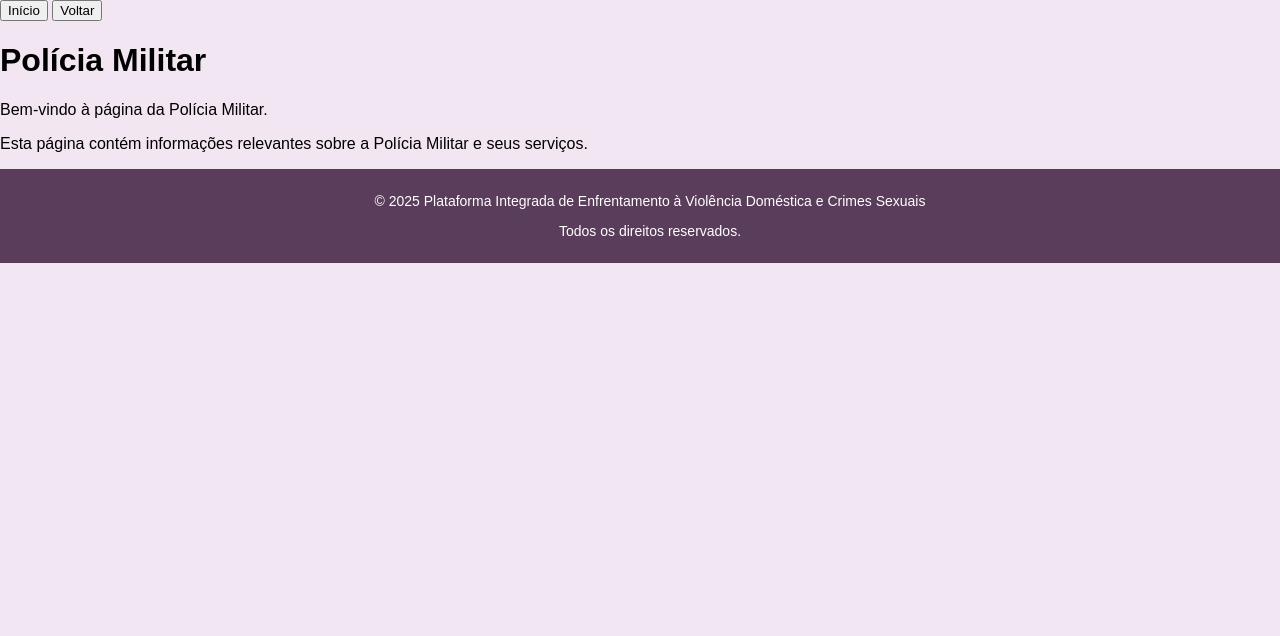
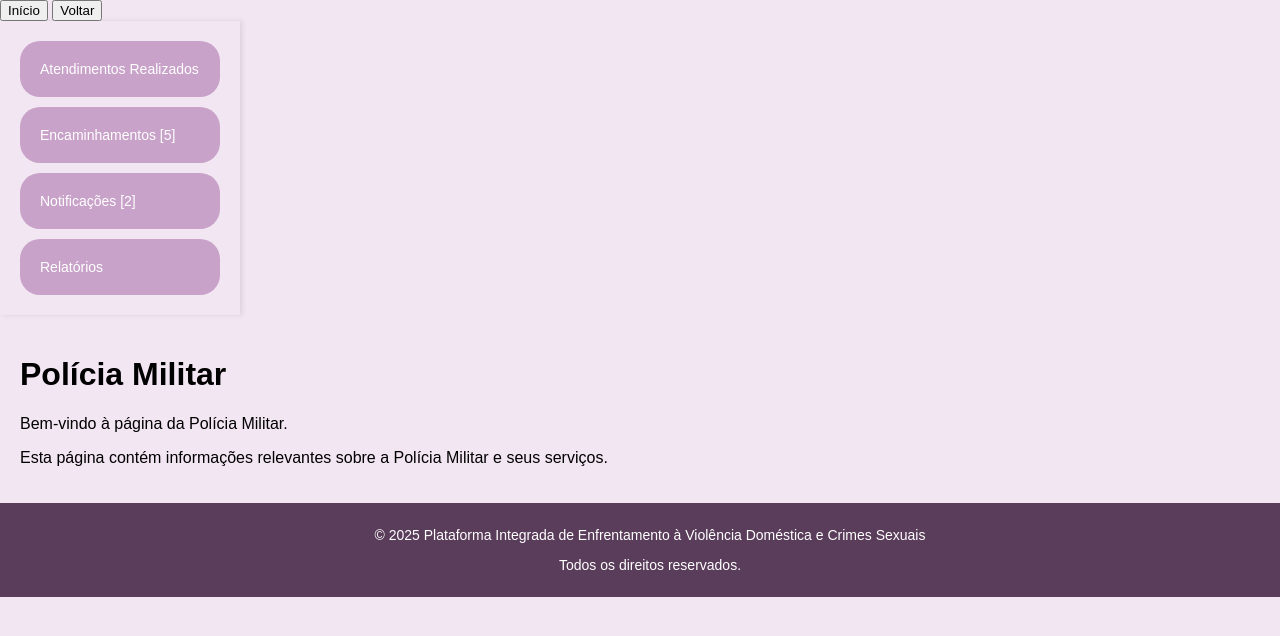
Before and after one commit to OgliariNatan/pievdcs, a Django app: page /seguranca/militar/ in a window 1280 px wide. Shown: the part 88-724 px from the top of the page. Run offline with Django 5.2, Linux system fonts and the light colour scheme; some libraries are stand-ins or nearby versions.

Commit message:
estilização de penal e militar com botões de voltar

```diff
--- a/seguranca_publica/templates/militar.html
+++ b/seguranca_publica/templates/militar.html
@@ -7,8 +7,44 @@
 <button onclick="location.href='{% url 'index' %}'">Início</button>
 <button onclick="history.back()">Voltar</button>
 
-<h1>Polícia Militar</h1>
-<p>Bem-vindo à página da Polícia Militar.</p>
-<p>Esta página contém informações relevantes sobre a Polícia Militar e seus serviços.</p>
+
+<div class="main-layout">
+    <!-- Barra lateral -->
+    <aside class="sidebar button_link">
+        <button>
+            <a href="#">Atendimentos Realizados</a>
+        </button>
+        <button>
+            <a href="https://www.google.com.br" target="_blank">Encaminhamentos <span id="span_encaminhamentos">
+                    [5]</span></a>
+        </button>
+        <button>
+            <a href="https://www.google.com.br">Notificações <span id="span_alert">[2]</span></a>
+        </button>
+        <button>
+            <a href="{% url 'relatorios' %}">Relatórios</a>
+        </button>
+    </aside>
+
+    <!-- Conteúdo principal -->
+    <div id="root-content">
+
+        <h1>Polícia Militar</h1>
+        <p>Bem-vindo à página da Polícia Militar.</p>
+        <p>Esta página contém informações relevantes sobre a Polícia Militar e seus serviços.</p>
+    </div>
+</div>
+
+
+
+
+
+
+
+
+
+
+
+
 
 {% endblock %}
```
